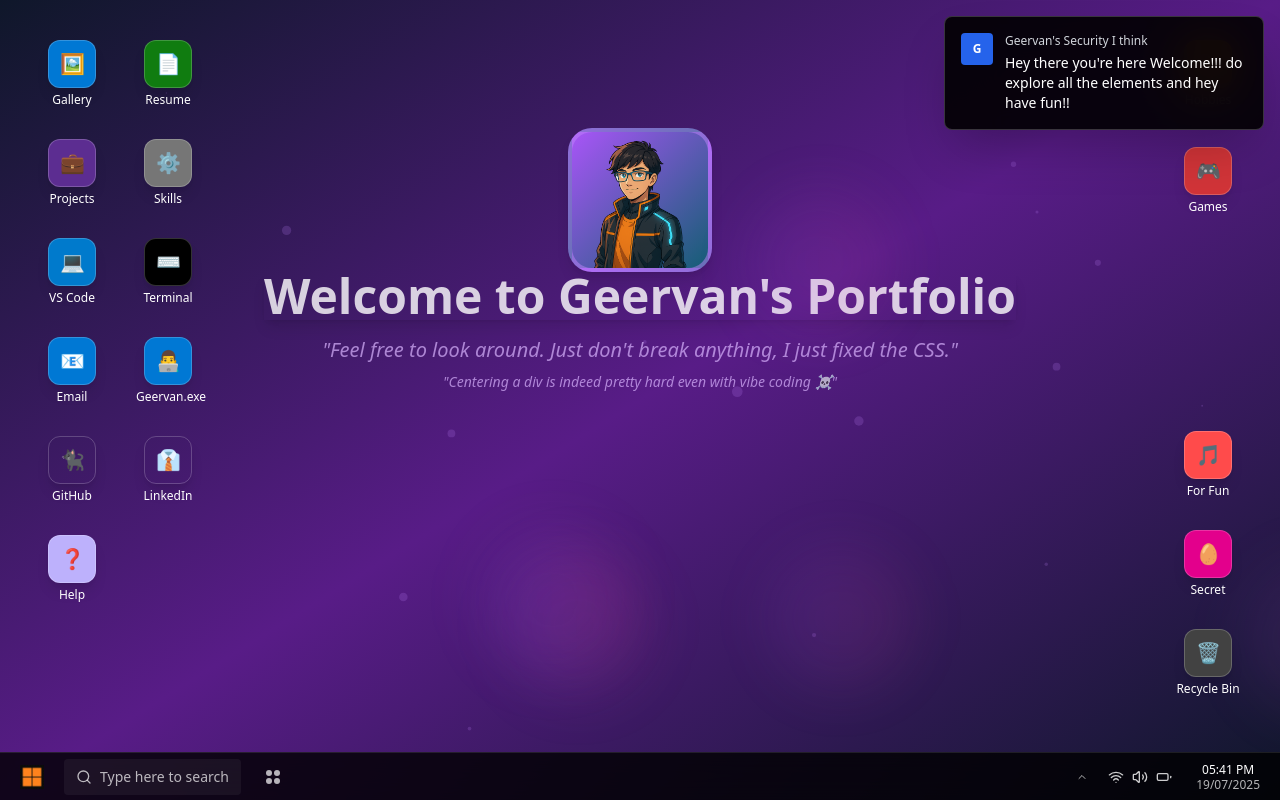
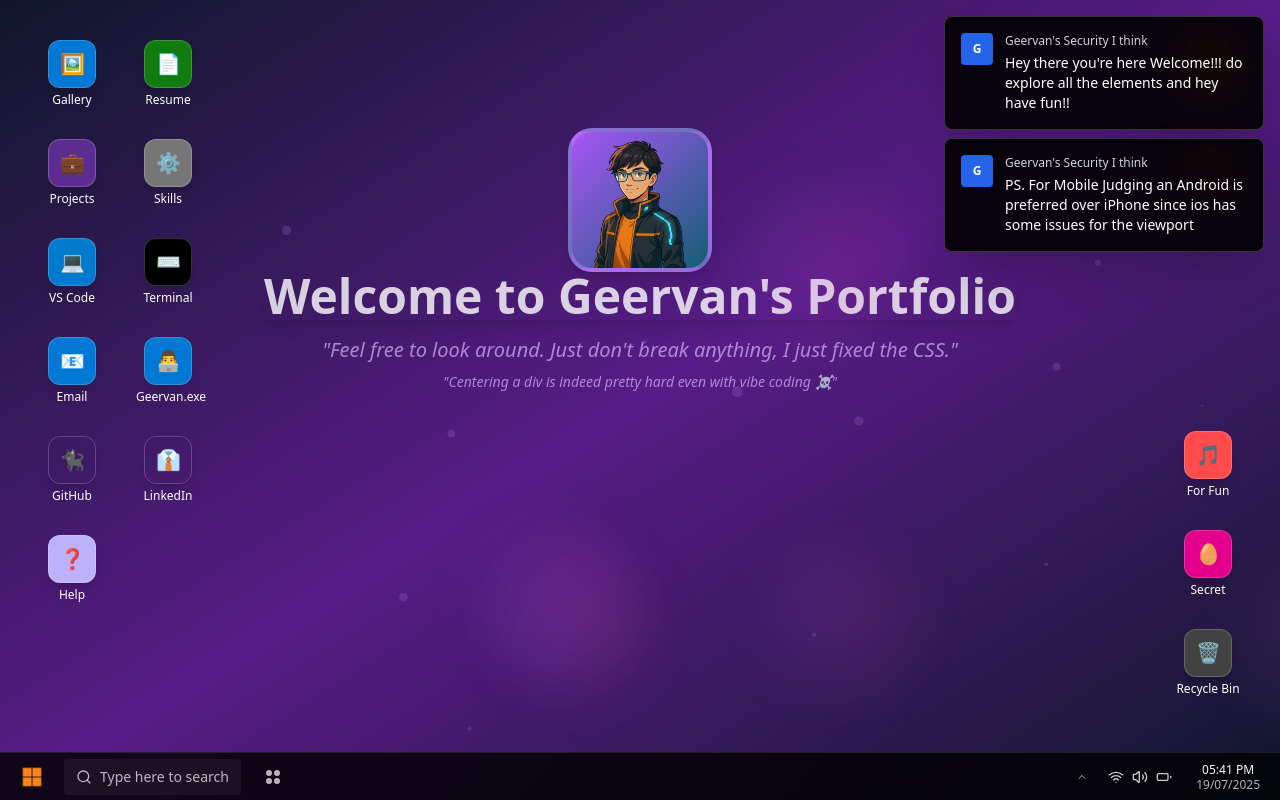
Before and after one commit to Geervan/portfolio-buildfolio, a Next.js app: page / in a window 1280 px wide. Built offline with nearby package versions, Linux system fonts and the light colour scheme.

Commit message:
Added a Notification

```diff
--- a/components/desktop-layout.tsx
+++ b/components/desktop-layout.tsx
@@ -18,6 +18,7 @@ export default function DesktopLayout() {
   useEffect(() => {
     const welcomeTimer = setTimeout(() => {
       addNotification("Hey there you're here\nWelcome!!! do explore all the elements and hey have fun!!");
+      addNotification("PS. For Mobile Judging an Android is preferred over iPhone since ios has some issues for the viewport")
       }, 1000);
 
       return () => clearTimeout(welcomeTimer)
```
